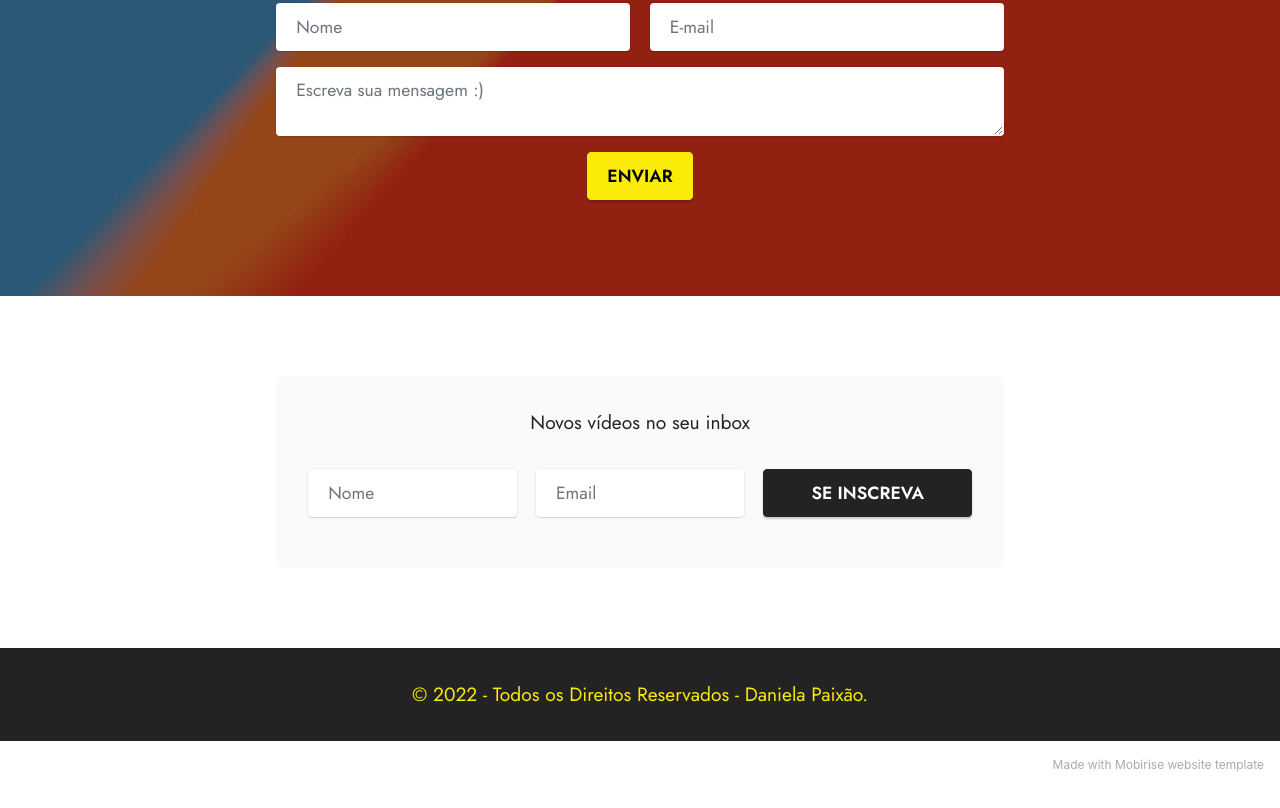
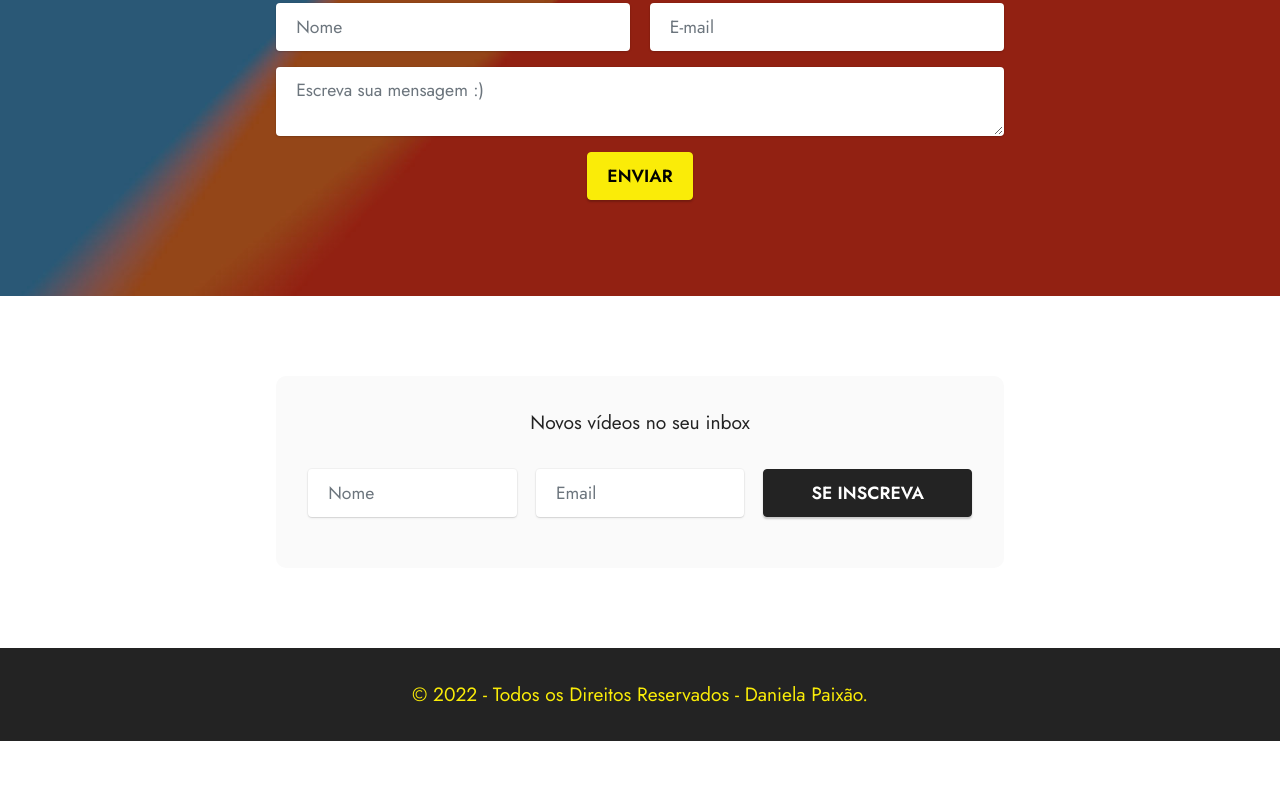
Before and after one commit to danielapazuk/danielapaixao, a plain HTML site: page index.html in a window 1280 px wide. Shown: the part 4669-5477 px from the top of the page. Drawn offline with Linux system fonts and the light colour scheme; no server answers; files whose address does not match are found by name.

Commit message:
Update index.html

```diff
--- a/index.html
+++ b/index.html
@@ -1,7 +1,6 @@
 <!DOCTYPE html>
 <html  >
 <head>
-  <!-- Site made with Mobirise Website Builder v5.5.0, https://mobirise.com -->
   <meta charset="UTF-8">
   <meta http-equiv="X-UA-Compatible" content="IE=edge">
   <meta name="generator" content="Mobirise v5.5.0, mobirise.com">
@@ -475,7 +474,7 @@
             </div>
         </div>
     </div>
-</section><section style="background-color: #fff; font-family: -apple-system, BlinkMacSystemFont, 'Segoe UI', 'Roboto', 'Helvetica Neue', Arial, sans-serif; color:#aaa; font-size:12px; padding: 0; align-items: center; display: flex;"><a href="https://mobirise.site/y" style="flex: 1 1; height: 3rem; padding-left: 1rem;"></a><p style="flex: 0 0 auto; margin:0; padding-right:1rem;">Made with <a href="https://mobirise.site/b" style="color:#aaa;">Mobirise</a> website template</p></section><script src="assets/bootstrap/js/bootstrap.bundle.min.js"></script>  <script src="assets/parallax/jarallax.js"></script>  <script src="assets/smoothscroll/smooth-scroll.js"></script>  <script src="assets/ytplayer/index.js"></script>  <script src="assets/dropdown/js/navbar-dropdown.js"></script>  <script src="assets/vimeoplayer/player.js"></script>  <script src="assets/playervimeo/vimeo_player.js"></script>  <script src="assets/theme/js/script.js"></script>  <script src="assets/formoid/formoid.min.js"></script>
+</section><section style="background-color: #fff; font-family: -apple-system, BlinkMacSystemFont, 'Segoe UI', 'Roboto', 'Helvetica Neue', Arial, sans-serif; color:#aaa; font-size:12px; padding: 0; align-items: center; display: flex;"><a href="https://mobirise.site/y" style="flex: 1 1; height: 3rem; padding-left: 1rem;"></a><p style="flex: 0 0 auto; margin:0; padding-right:1rem;"></section><script src="assets/bootstrap/js/bootstrap.bundle.min.js"></script>  <script src="assets/parallax/jarallax.js"></script>  <script src="assets/smoothscroll/smooth-scroll.js"></script>  <script src="assets/ytplayer/index.js"></script>  <script src="assets/dropdown/js/navbar-dropdown.js"></script>  <script src="assets/vimeoplayer/player.js"></script>  <script src="assets/playervimeo/vimeo_player.js"></script>  <script src="assets/theme/js/script.js"></script>  <script src="assets/formoid/formoid.min.js"></script>
 
 
  <div id="scrollToTop" class="scrollToTop mbr-arrow-up"><a style="text-align: center;"><i class="mbr-arrow-up-icon mbr-arrow-up-icon-cm cm-icon cm-icon-smallarrow-up"></i></a></div>
```
